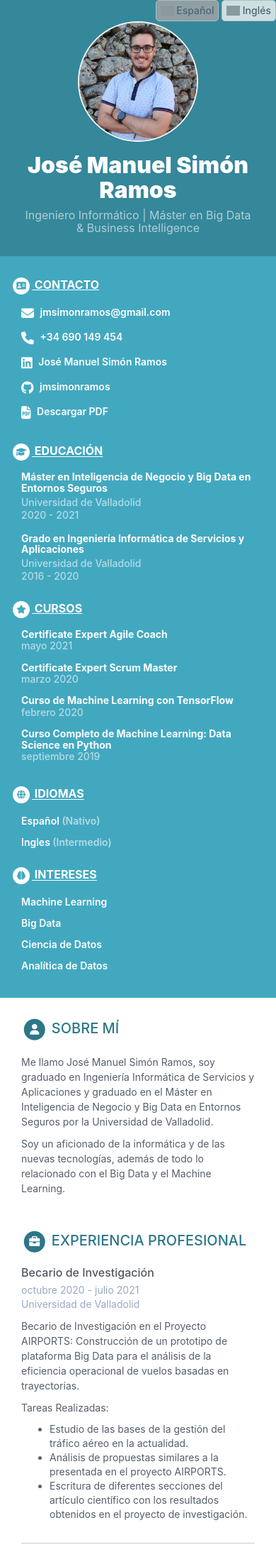
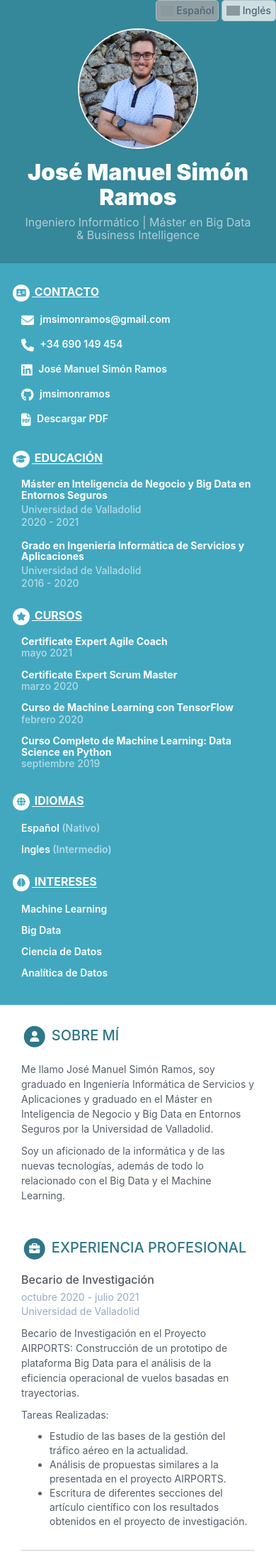
Before and after one commit to jmsimonramos/cv, a Jekyll site: the page built from index.html, in a window 390 px wide. Shown: the top 2194 px of the page at 71% size. Built offline with Jekyll 4.4.1, drawn with Linux system fonts in a browser that asks for light colours; nearby versions of some CDN libraries; library files that are not in the unit come from our copies; grey boxes are pictures that could not be loaded.

Commit message:
Añadida separacion botones idiomas y avatar

```diff
--- a/_sass/_responsive.scss
+++ b/_sass/_responsive.scss
@@ -30,9 +30,16 @@
   .main-wrapper .upper-row {
     margin-bottom: 0;
   }
-  .main-wrapper .contenedor-botones .btn-idioma{
-    opacity: 0.8;
+  .main-wrapper .contenedor-botones {
+      .btn-idioma{
+      opacity: 0.8;
+    }
   }
+  .sidebar-wrapper .avatar{
+    margin-top: 10px;
+  }
+
+
 }
 /* Small devices (tablets, 768px and up) */
 @media (min-width: 768px) {
```
